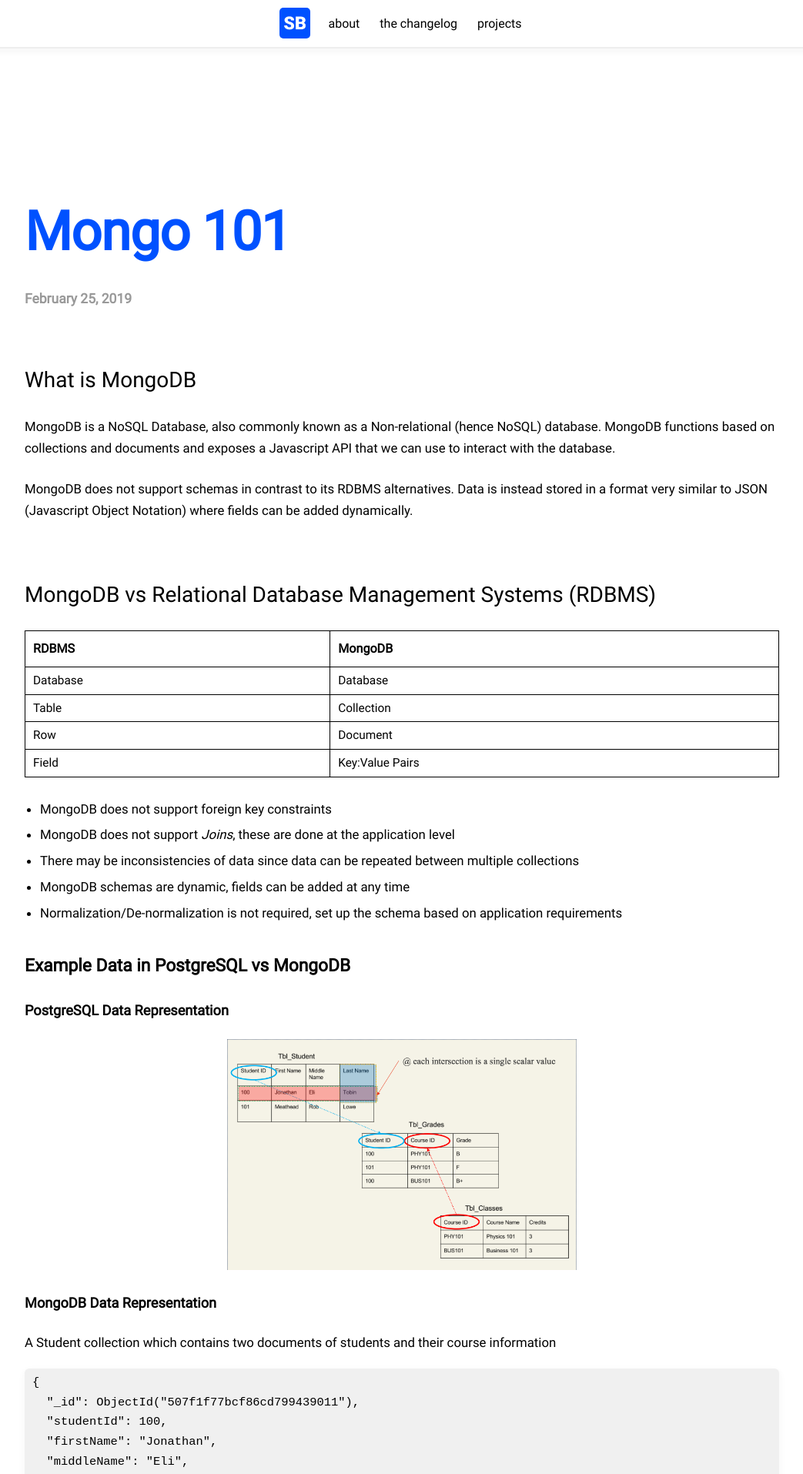
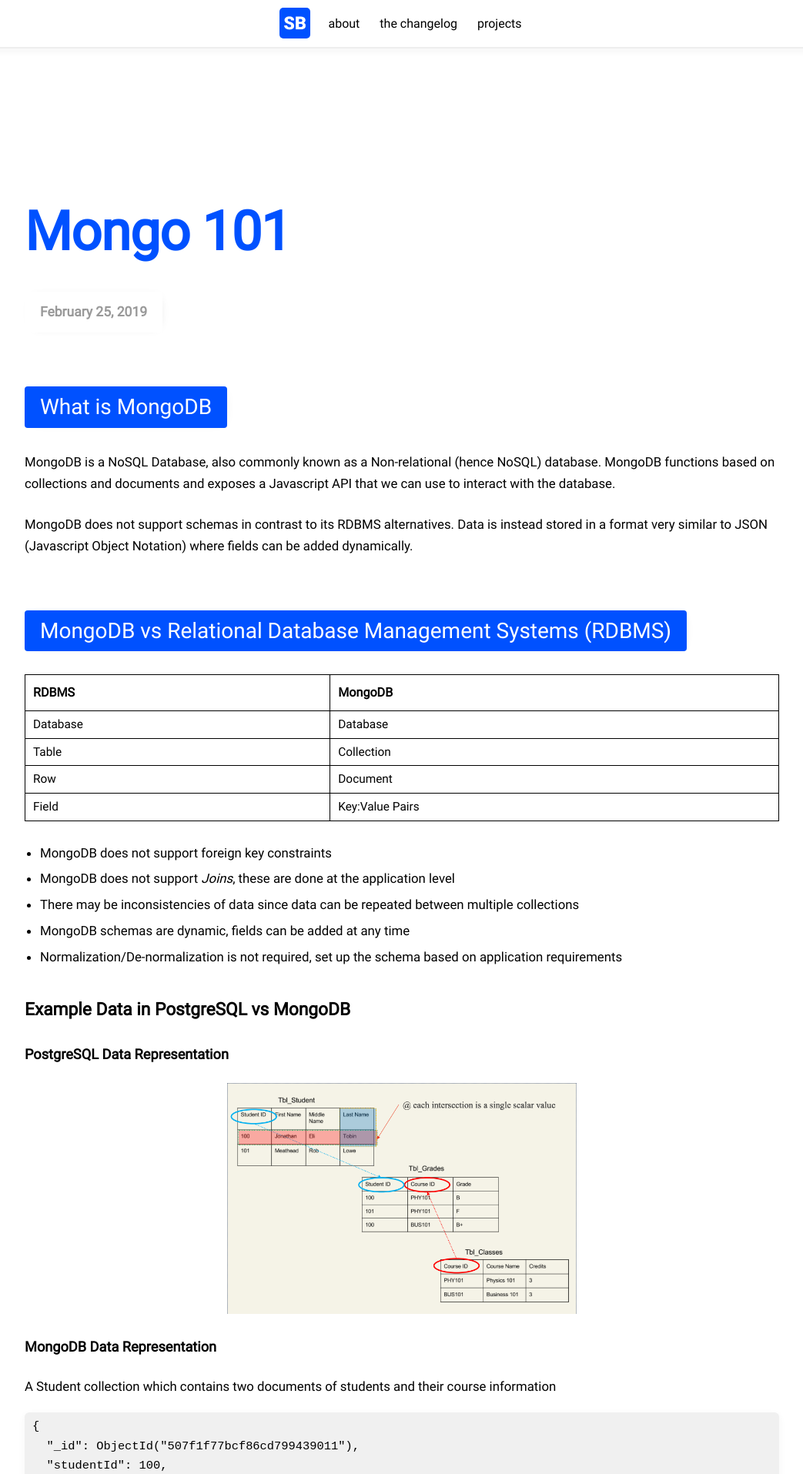
Before and after one commit to ShabazBadshah/shabazbadshah.com, a Jekyll site: the page built from _posts/blog/2019-02-25-mongo-101.md, in a window 1280 px wide. Shown: the top 1915 px of the page at 77% size, without its empty margins (118-1161 px from the left). Built offline with Jekyll 4.4.1, drawn with Linux system fonts in a browser that asks for light colours.

Commit message:
modified style for top-level subheadings in blog articles

```diff
--- a/assets/css/blog-showcase.css
+++ b/assets/css/blog-showcase.css
@@ -25,8 +25,26 @@
 
 #blog-showcase-content-wrap h2 {
   font-size: 2rem;
-  margin-top: 80px;
+  margin-top: 70px;
   margin-bottom: 30px;
+  background-color: #0051ff;
+  color: white;
+  padding: 10px 20px;
+  border-radius: 4px;
+  width: fit-content;
+  box-shadow: 3px 0px 15px -10px rgba(0,0,0,0.2);
+  text-anchor: middle;
+  line-height: 2.4rem;
+}
+
+#blog-showcase-content-wrap h3 {
+  margin-top: 40px;
+  margin-bottom: 20px;
+}
+
+#blog-showcase-content-wrap h4 {
+  margin-top: 30px;
+  margin-bottom: 20px;
 }
 
 #blog-showcase-content-wrap p {
@@ -41,6 +59,7 @@
   margin-bottom: 20px;
   font-weight: bold;
   color: #999;
+  background-color: transparent;
 }
 
 #blog-showcase-content-wrap li {
```
